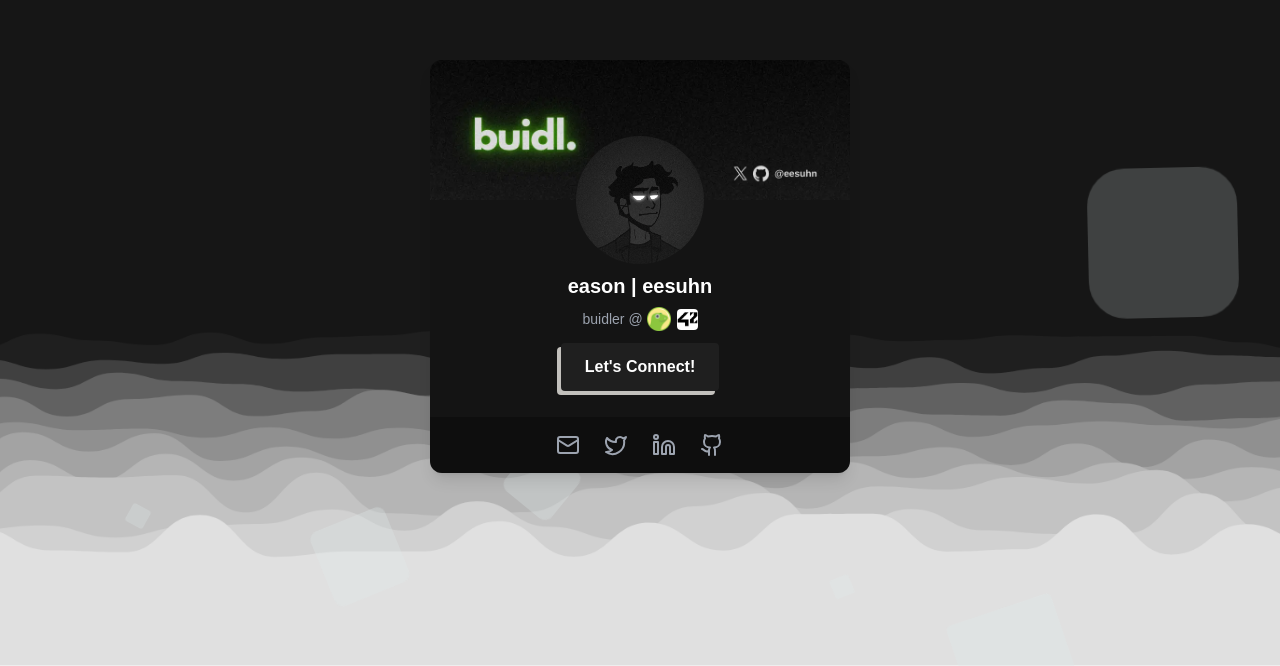
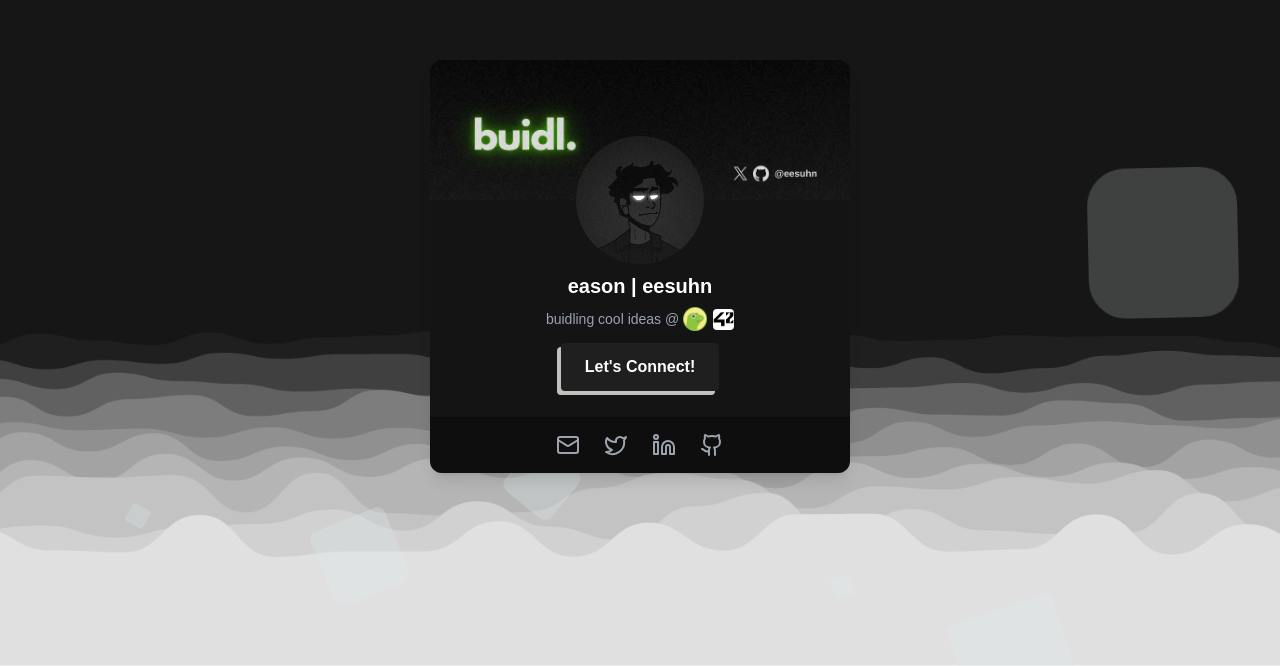
Before and after one commit to eesuhn/eesuhn, a Next.js app in the folder next-profile/: page / in a window 1280 px wide. Shown: the part 134-800 px from the top of the page. Built offline with nearby package versions, Linux system fonts and the light colour scheme.

Commit message:
Update desc.

```diff
--- a/next-profile/src/components/ProfileCard.tsx
+++ b/next-profile/src/components/ProfileCard.tsx
@@ -60,9 +60,11 @@ const ProfileCard = () => {
             </div>
           </div>
           <div className="mt-14 px-6 py-4 text-center">
-            <h2 className="mb-0 text-xl font-bold text-white">eason | eesuhn</h2>
+            <h2 className="mb-0 text-xl font-bold text-white">
+              eason | eesuhn
+            </h2>
             <span className="text-sm text-gray-400">
-              buidler @ {' '}{' '}
+              buidling cool ideas @{' '}
               <a
                 href="https://www.coingecko.com/"
                 target="_blank"
```
